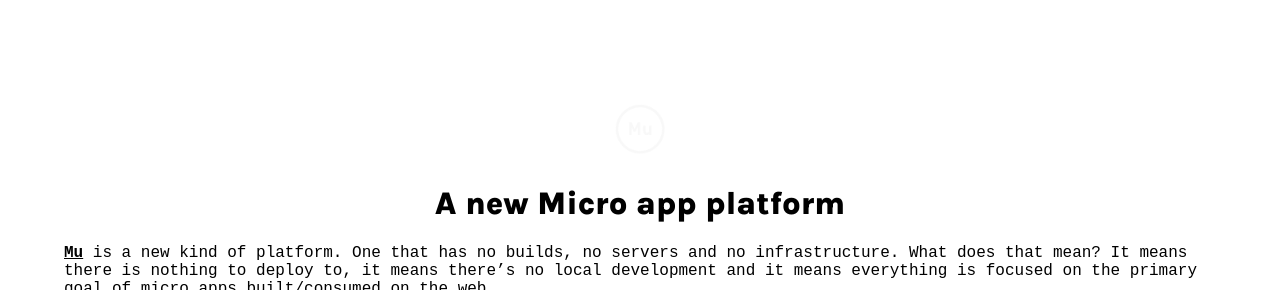
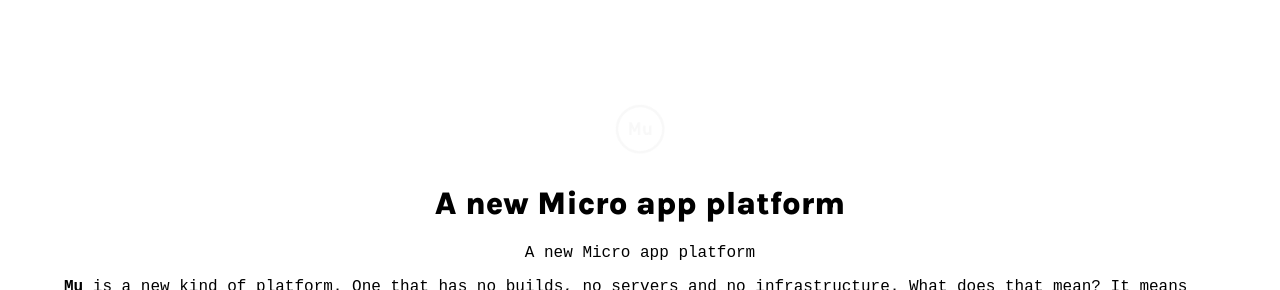
Before and after one commit to muxyz/website, a Jekyll site: the page built from introduction.md, in a window 1280 px wide and 900 px high, cut to the strip 0-290 px from the top of the window. Built offline with Jekyll 4.4.1, drawn with Linux system fonts in a browser that asks for light colours.

Commit message:
Update default.html

```diff
--- a/_layouts/default.html
+++ b/_layouts/default.html
@@ -114,7 +114,7 @@
       </div>
       <div id="container">
         <h1 id="title">{{ page.title }}</h1>
-	{% if page_description %}
+	{% if page.description %}
 	<p id="description">{{ page.description }}</p>
 	{% endif %}
         {{ content }}
```
